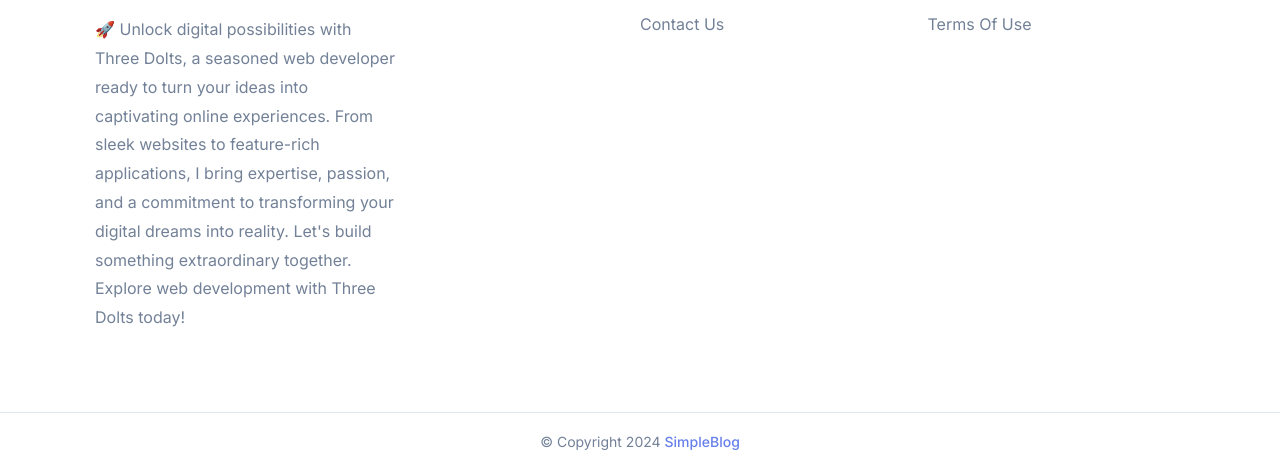
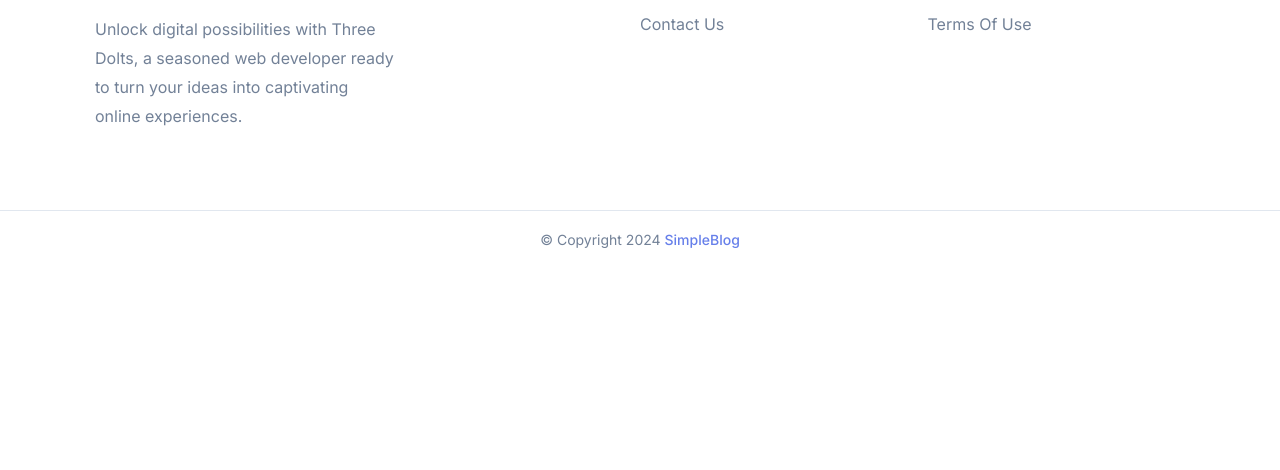
Before and after one commit to threedoltswebsite/my-profile, a website: page index.html in a window 1280 px wide. Shown: the part 2597-3067 px from the top of the page. After the commit the page ends 2866 px from the top, so only its background shows below. Drawn offline with nearby package versions, Linux system fonts and the light colour scheme.

Commit message:
finalist today

```diff
--- a/index.html
+++ b/index.html
@@ -176,7 +176,6 @@
                     class="blog-banner-img"
                   />
                 </div>
-
                 <div class="blog-content-wrapper">
                   <a href="http://www.nonexcomputers.com" target="_blank">
                     <button class="blog-topic text-tiny">
@@ -510,12 +509,9 @@
           </a>
 
           <p class="footer-text">
-            🚀 Unlock digital possibilities with Three Dolts, a seasoned web
+            Unlock digital possibilities with Three Dolts, a seasoned web
             developer ready to turn your ideas into captivating online
-            experiences. From sleek websites to feature-rich applications, I
-            bring expertise, passion, and a commitment to transforming your
-            digital dreams into reality. Let's build something extraordinary
-            together. Explore web development with Three Dolts today!
+            experiences.
           </p>
         </div>
 
```
